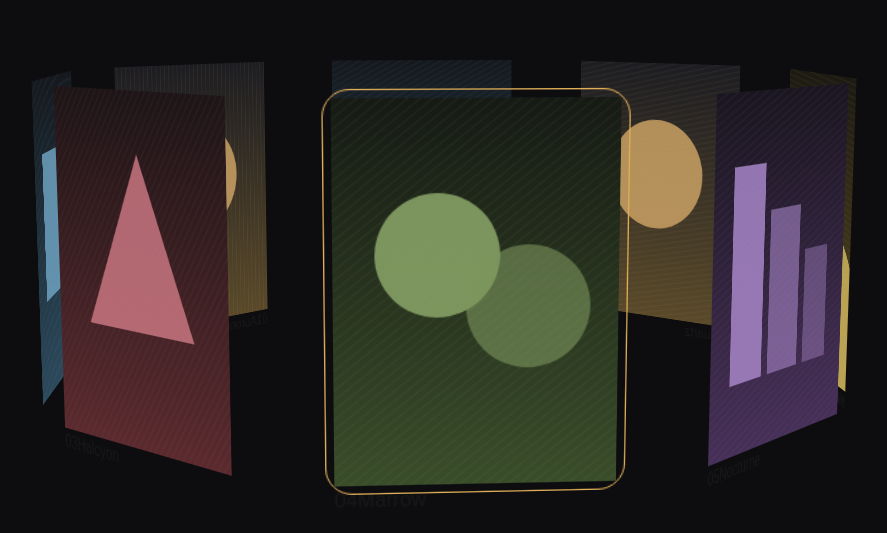
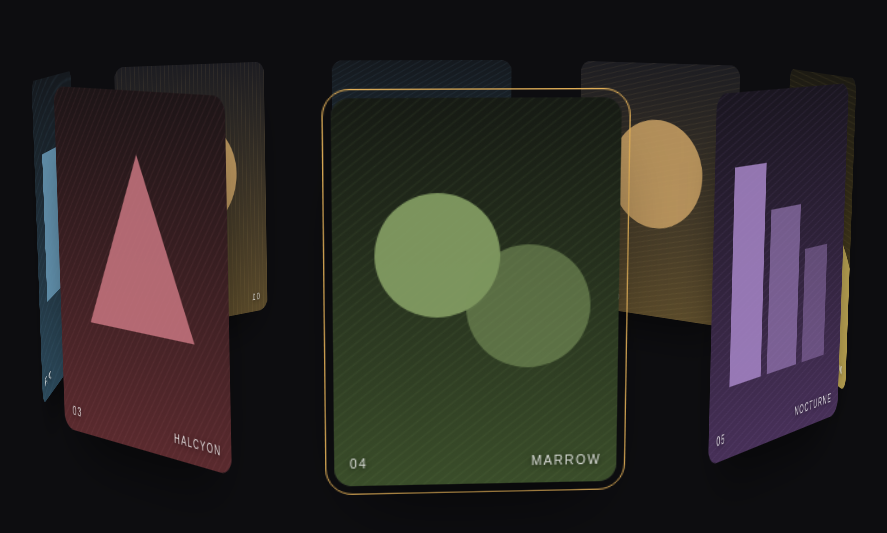
Before and after one commit to LingzheM/effects_collect_box, a Next.js app: page /carousel/OrbitCarousel in a window 1280 px wide. Shown: the part 175-708 px from the top of the page, without its empty margins (197-1084 px from the left). Built offline with nearby package versions, Linux system fonts and the light colour scheme.

Commit message:
orbitItem styles

```diff
--- a/src/app/carousel/OrbitCarousel/OrbitCarousel.module.css
+++ b/src/app/carousel/OrbitCarousel/OrbitCarousel.module.css
@@ -45,3 +45,45 @@
   outline: 1px solid oklch(0.78 0.12 80);
   outline-offset: 6px;
 }
+
+.cardInner {
+  position: relative;
+  width: 100%;
+  height: 100%;
+  border-radius: inherit;
+  overflow: hidden;
+  background: linear-gradient(180deg, #1f1f25 0%, #14141a 100%);
+  box-shadow:
+    0 30px 60px -20px rgba(0, 0, 0, 0.6),
+    0 0 0 1px rgba(255, 255, 255, 0.04) inset;
+}
+
+.meta {
+  position: absolute;
+  left: 12px;
+  bottom: 10px;
+  right: 12px;
+  display: flex;
+  align-items: center;
+  justify-content: space-between;
+  font-family: 'JetBrains Mono' ui-monospace, monospace;
+  font-size: 10px;
+  letter-spacing: 0.14em;
+  text-transform: uppercase;
+  color: rgba(255, 255, 255, 0.85);
+  text-shadow: 0 1px 4px rgba(0, 0, 0, 0.6);
+  pointer-events: none;
+}
+
+/* light theme:由父组件给 body 加 .theme-light */
+:global(body.theme-light) .cardInner {
+  background: linear-gradient(180deg, #ffffff 0%, #ece8df 100%);
+  box-shadow:
+    0 30px 60px -20px rgba(0, 0, 0, 0.25),
+    0 0 0 1px rgba(0, 0, 0, 0.04) inset;
+}
+
+:global(body.theme-light) .meta {
+  color: rgba(0, 0, 0, 0.7);
+  text-shadow: 0 1px 4px rgba(255, 255, 255, 0.6);
+}
```
